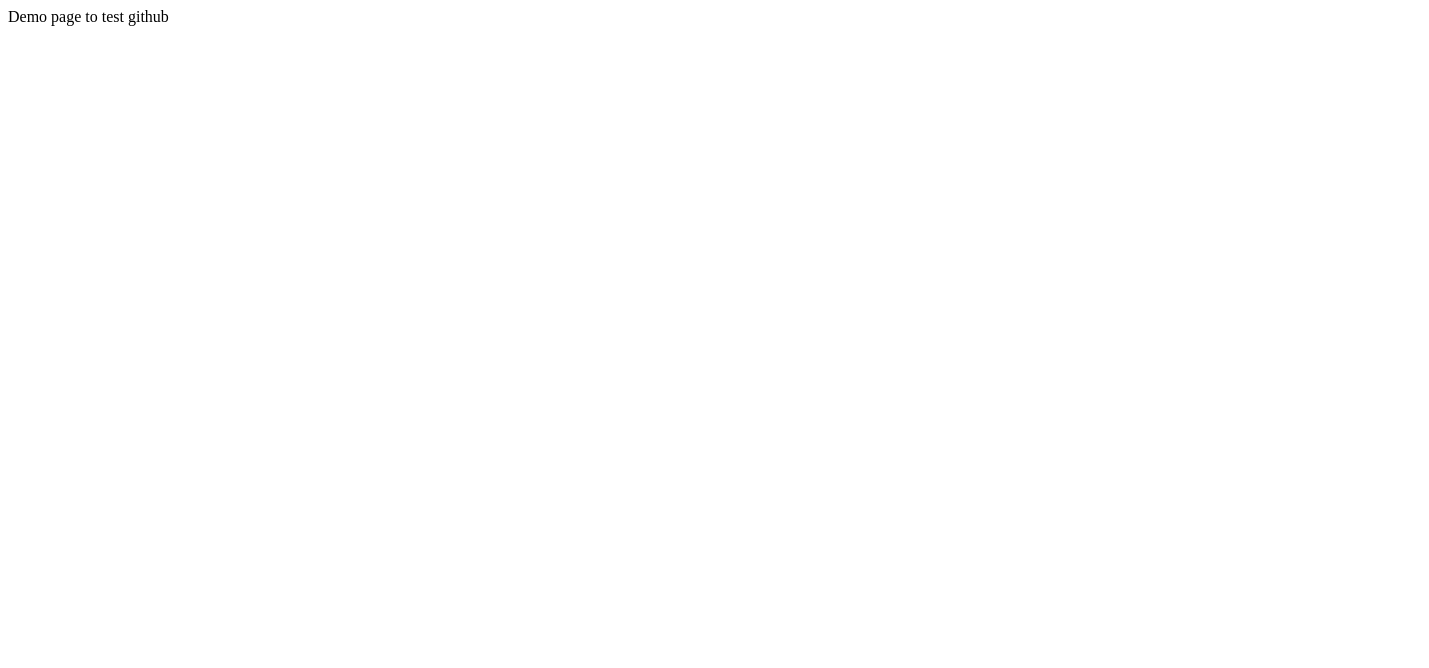
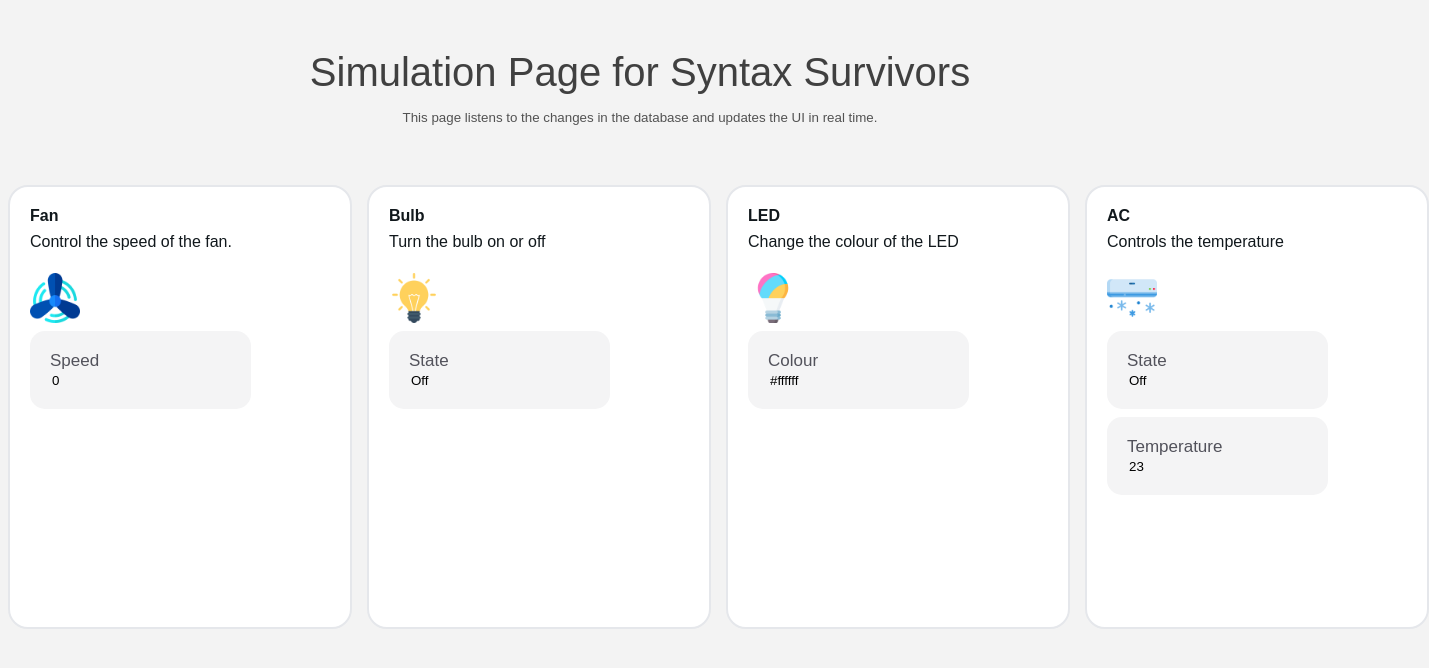
Before and after one commit to phANTom2303/konnexweb-syntax-survivors, a plain HTML site: page index.html in a window 1280 px wide. Shown: the whole page, 1429 px wide, since content can reach past the window. Drawn offline with Linux system fonts and the light colour scheme; no server answers.

Commit message:
Front end relatively complete, javascript in progress

```diff
--- /dev/null
+++ b/app.js
@@ -0,0 +1,27 @@
+url="https://kodessphere-api.vercel.app";
+const data = {
+    teamid:"7z423rh",
+    devices:"led",
+    value:"#00000"
+  };
+
+
+  fetch(url, {
+    method: "POST",
+    headers: {
+      "Content-Type": "POST/devices"
+    },
+    body: JSON.stringify(data)
+  })
+.then((response) => response.json())
+.then((data) => console.log("Success:", data))
+.catch((error) => console.error("Error:", error));
+
+
+const getFact = async () => {
+    console.log("Getting Data wait.....");
+    let response = await fetch(url);
+    console.log(response);
+    let data = await response.json();
+    console.dir(data[0]);
+}
--- a/index.html
+++ b/index.html
@@ -1,11 +1,63 @@
 <!DOCTYPE html>
 <html lang="en">
+
 <head>
     <meta charset="UTF-8">
     <meta name="viewport" content="width=device-width, initial-scale=1.0">
+    <link rel="stylesheet" href="styles.css" />
     <title>Syntax Survivors</title>
 </head>
+
 <body>
-    Demo page to test github
+    <div class="all-content">
+        <div class="top-text">
+            <div id="heading">Simulation Page for Syntax Survivors</div>
+            <div id="subheading">This page listens to the changes in the database and updates the UI in real time.</div>
+        </div>
+        <div class="card-list">
+            <div class="card fan">
+                <div class="card-heading">Fan</div>
+                <div class="card-description">Control the speed of the fan.</div>
+                <img src="./assets/Fan.png" alt="">
+                <div class="control">
+                    <div class="cont-heading"> Speed</div>
+                    <input type="text" value="0">
+                </div>
+            </div>
+            <div class="card bulb">
+                <div class="card-heading">Bulb</div>
+                <div class="card-description">Turn the bulb on or off</div>
+                <img src="./assets/bulb.png" alt="">
+                <div class="control">
+                    <div class="cont-heading"> State</div>
+                    <input type="text" value="Off">
+                </div>
+            </div>
+            <div class="card led">
+                <div class="card-heading">LED</div>
+                <div class="card-description">Change the colour of the LED</div>
+                <img src="./assets/LEd.png" alt="">
+                <div class="control">
+                    <div class="cont-heading"> Colour</div>
+                    <input type="text" value="#ffffff">
+                </div>
+            </div>
+            <div class="card ac">
+                <div class="card-heading">AC</div>
+                <div class="card-description"> Controls the temperature</div>
+                <img src="./assets/ac.png" alt="">
+                <div class="control">
+                    <div class="cont-heading"> State</div>
+                    <input type="text" value="Off">
+                </div>
+                <div class="control">
+                    <div class="cont-heading"> Temperature</div>
+                    <input type="text" value="23">
+                </div>
+            </div>
+        </div>
+    </div>
+    <script src="./app.js"></script>
 </body>
+
 </html>
--- /dev/null
+++ b/styles.css
@@ -0,0 +1,78 @@
+body{
+    background-color: #F3F3F3;
+    font-family: sans-serif;
+}
+
+.all-content {
+    margin-top: 50px;
+    display: flex;
+    flex-direction: column;
+    justify-content: center;
+    gap: 60px;
+}
+
+#heading, #subheading {
+    text-align: center;
+}
+
+#heading {
+    font-size: 40px;
+    color: #404040;
+}
+
+#subheading {
+    font-size: smaller;
+    margin-top: 15px;
+    color: #525252;
+}
+
+.card-list {
+    display: flex;
+    margin: auto;
+    gap: 15px;
+
+}
+.card {
+    border: solid 2px #E5E7EB;
+    width: 300px;
+    height: 400px;
+    background-color: white;
+    border-radius: 20px;
+    padding: 20px;
+
+    display: flex;
+    gap: 8px;
+    flex-direction: column;
+    align-items: flex-start;
+}
+
+.card-heading {
+    color: #11181C;
+    font-weight: bold;
+}
+
+.card-description {
+    color: #11181C;
+    height: 2rem;
+}
+img{
+    height: 50px;
+    width: auto;
+}
+
+.control {
+    background-color: #F4F4F5;
+    border-radius: 15px;
+    padding: 20px;
+    margin-right: 20px;
+}
+
+.cont-heading {
+    color: #52525B;
+    font-size: 17px;
+}
+
+input {
+    border: none;
+    background-color: #F4F4F5;
+}
```
Also changed, not shown: assets/Fan.png (added), assets/LEd.png (added), assets/ac.png (added), assets/bulb.png (added).
